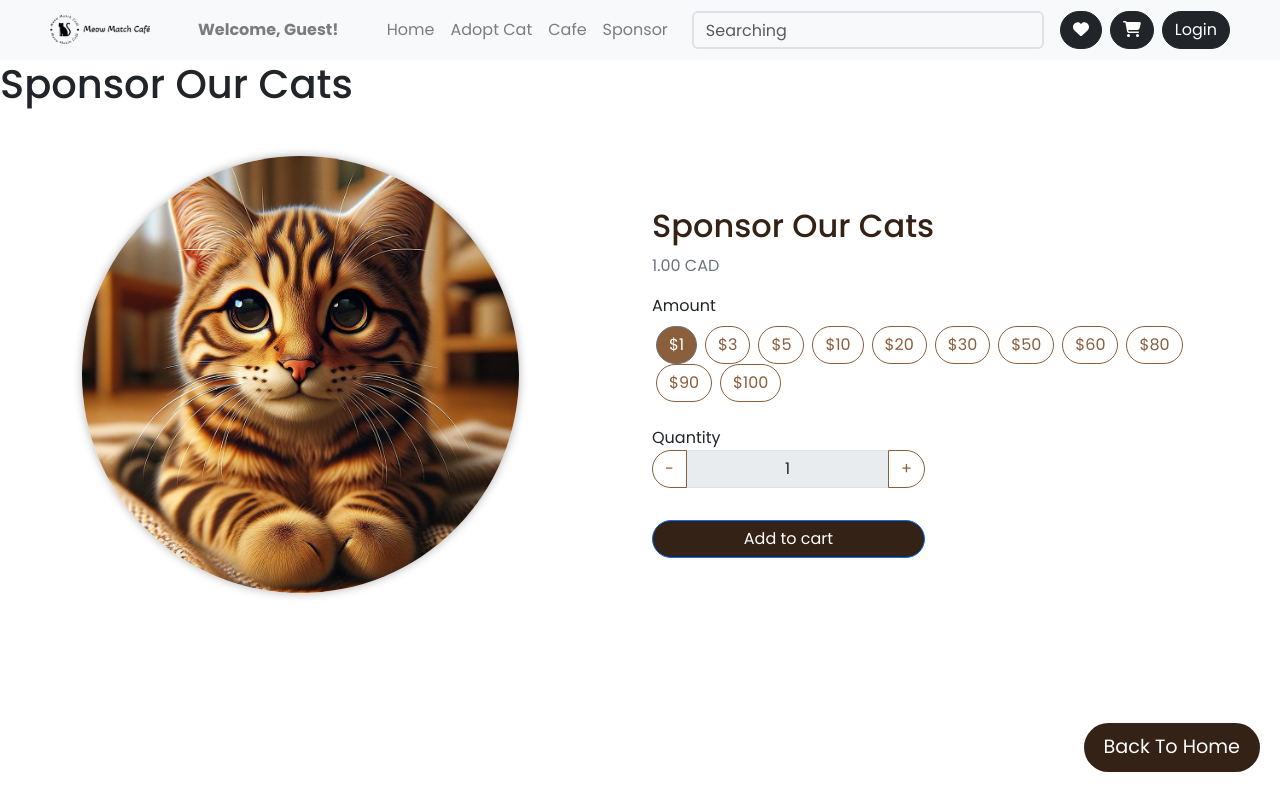
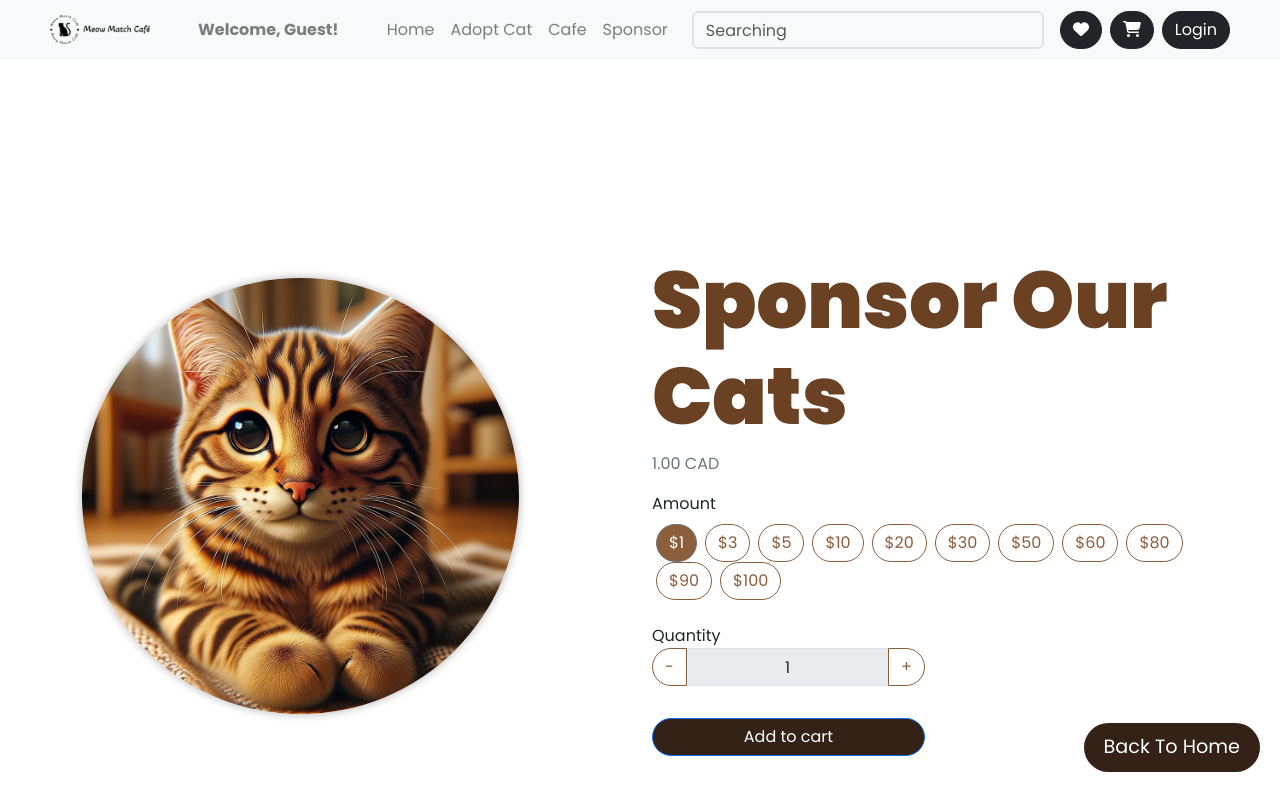
Before and after one commit to BuBuCatt/Cat-cafe-react, a React (Create React App) app in the folder cat-cafe/: page /sponsor in a window 1280 px wide. Shown: the top 810 px of the page. Built offline with nearby package versions, Linux system fonts and the light colour scheme.

Commit message:
updated homepage css

```diff
--- a/cat-cafe/src/components/SponsorCat.js
+++ b/cat-cafe/src/components/SponsorCat.js
@@ -44,7 +44,7 @@ const SponsorCat = ({addProductObj}) => {
 
   return (
     <div className="container mt-5">
-      <div className="row align-items-center">
+      <div className="row align-items-center spn-cat-container">
         <div className="col-md-6 mb-4 ">
           <img src="./data/img/Tabby-06.jpg" alt="Sponsor Cat" className="img-fluid sponsor-cat-img" />
         </div>
@@ -58,7 +58,7 @@ const SponsorCat = ({addProductObj}) => {
               {[1, 3, 5, 10, 20,30, 50, 60,80,90,100].map((amount) => (
                 <button
                   key={amount}
-                  className={`btn ${selectedAmount === amount ? 'btn-secondary' : 'btn-outline-secondary'} mx-1`}
+                  className={`btn ${selectedAmount === amount ? 'btn-secondary' : 'btn-outline-secondary'} mx-1 `}
                   onClick={() => handleAmountSelect(amount)}
                 >
                   ${amount}
--- a/cat-cafe/src/pages/Sponsor.js
+++ b/cat-cafe/src/pages/Sponsor.js
@@ -7,7 +7,7 @@ const Sponsor = (props) => {
     <>
 
         <div>
-            <h1>Sponsor Our Cats</h1>
+            {/* <h1>Sponsor Our Cats</h1> */}
 
 
           </div>
--- a/cat-cafe/src/styles/sponsor.css
+++ b/cat-cafe/src/styles/sponsor.css
@@ -77,12 +77,12 @@
     transition: all 0.3s ease;
   }
 
-  .sponsor-cat-img:hover {
-    transform: rotate(360deg);
-  }
+
 
   h2 {
-    color: #332215;
+    font-weight: 900;
+    color: #633819f4;
+    font-size: 80px;
   }
 
   .text-secondary {
@@ -121,3 +121,10 @@
     background-color: #8B5E3C;
     color: #fff;
   }
+
+  .spn-cat-container {
+    display: flex; /* Enable Flexbox */
+    justify-content: center; /* Center items horizontally */
+    align-items: center; /* Center items vertically */
+    height: 100vh; /* Make the container take up the full viewport height */
+  }
```
